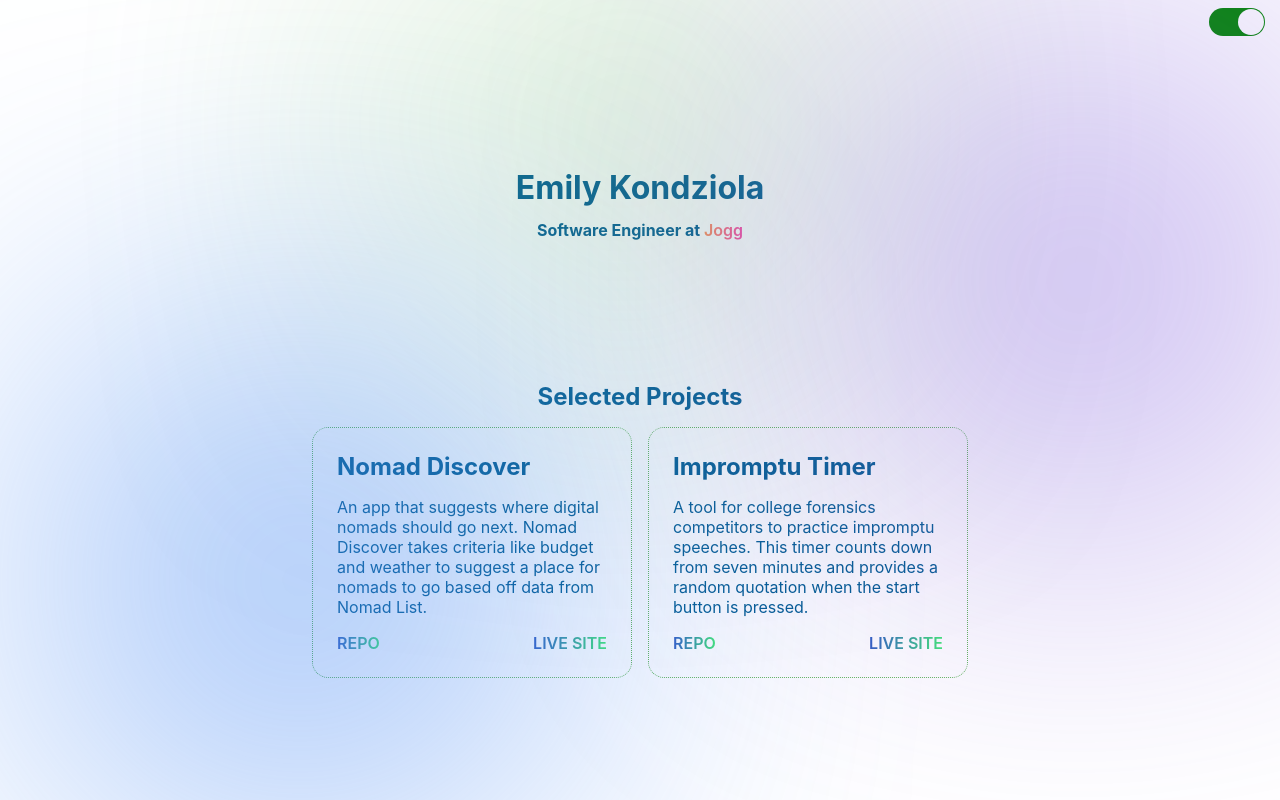
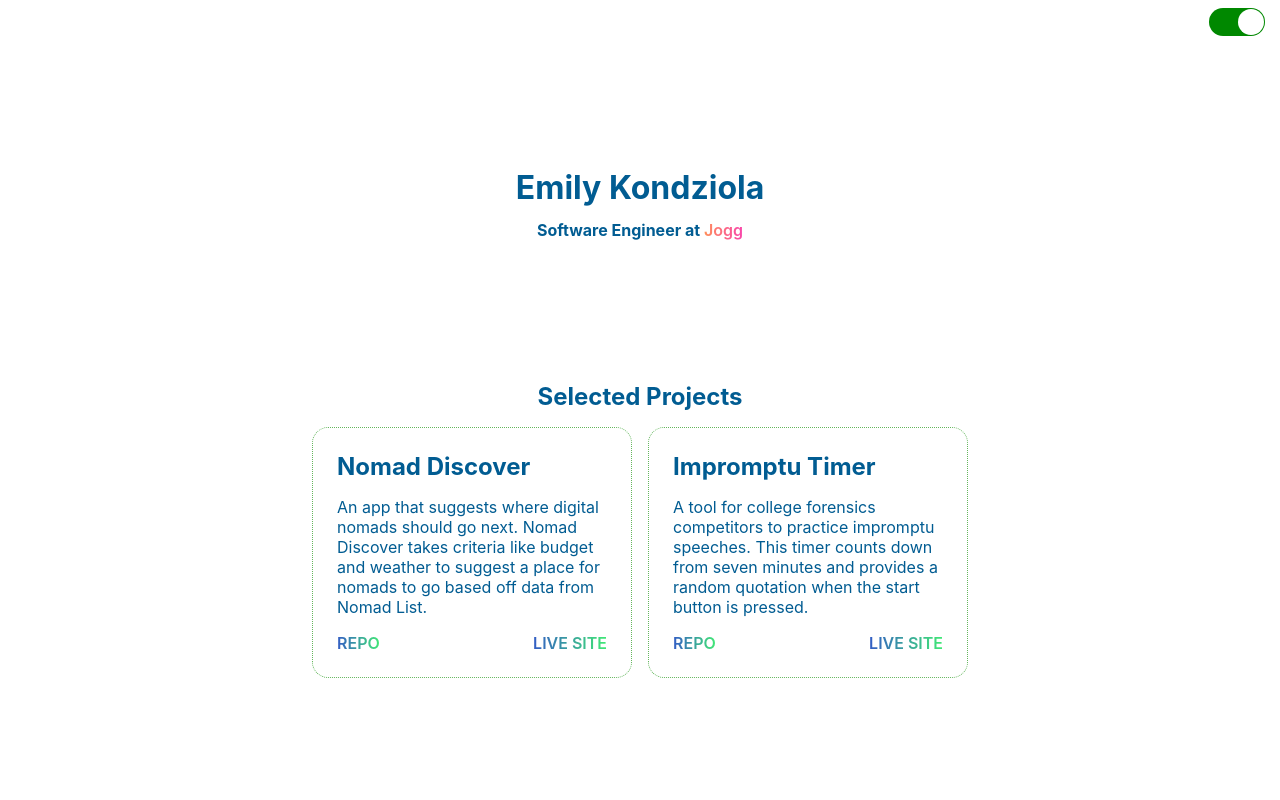
Before and after one commit to emilygracekz/emilykondziola.com, a Next.js app: page / in a window 1280 px wide. Built offline with nearby package versions, Linux system fonts and the light colour scheme.

Commit message:
refactor: removing circles styling

```diff
--- a/Components/Circle.tsx
+++ /dev/null
@@ -1,48 +0,0 @@
-/** @jsx jsx */
-import { jsx, css } from '@emotion/react'
-import { FunctionComponent } from 'react'
-import { theme } from '../styles/theme'
-import { useMediaQuery } from 'react-responsive'
-
-interface Props {
-  background: string
-  height: string
-  width: string
-  top?: string
-  left?: string
-  right?: string
-  bottom?: string
-}
-
-const Circle: FunctionComponent<Props> = ({
-  background,
-  height,
-  width,
-  top,
-  left,
-  right,
-  bottom,
-}) => {
-  const isMobileOrIpad = useMediaQuery({ maxWidth: 940 })
-
-  const CircleStyle = css`
-    height: 190px;
-    width: 190px;
-    background: ${background};
-    border-radius: 100%;
-    position: absolute;
-    filter: ${isMobileOrIpad ? 'blur(150px)' : 'blur(170px)'};
-    top: ${top};
-    left: ${left};
-    right: ${right};
-    bottom: ${bottom};
-
-    ${theme.mediaQuery.ipad} {
-      height: ${height};
-      width: ${width};
-    }
-  `
-  return <div css={CircleStyle}></div>
-}
-
-export default Circle
--- a/pages/index.js
+++ b/pages/index.js
@@ -6,13 +6,10 @@ import ProjectCard from '../Components/ProjectCard.tsx'
 import Context from '../util/context'
 import Switch from 'react-switch'
 import { theme } from '../styles/theme'
-import Circle from '../Components/Circle'
-import { useMediaQuery } from 'react-responsive'
 
 const Home = () => {
   const [isDark, setIsDark] = useState(true)
   const { dispatch } = useContext(Context)
-  const isMobileOrIpad = useMediaQuery({ maxWidth: 940 })
 
   const handleOnClick = () => {
     dispatch({ type: 'TOGGLE_DARK_MODE' })
@@ -118,28 +115,6 @@ const Home = () => {
         </div>
       </section>
       <section>
-        <Circle
-          background='rgb(100,182,93)'
-          height='250px'
-          width='250px'
-          top='0px'
-          left={isMobileOrIpad ? '50px' : '500px'}
-        />
-        <Circle
-          background='rgb(129,94,221)'
-          height='360px'
-          width='360px'
-          top='100px'
-          right='20px'
-        />
-        <Circle
-          background='rgb(74,139,244)'
-          height='400px'
-          width='400px'
-          bottom={isMobileOrIpad ? '0px' : '20px'}
-          left={isMobileOrIpad ? '0px' : '100px'}
-        />
-
         <h1 className='projects'>Selected Projects</h1>
         <div className='grid'>
           <ProjectCard
```
